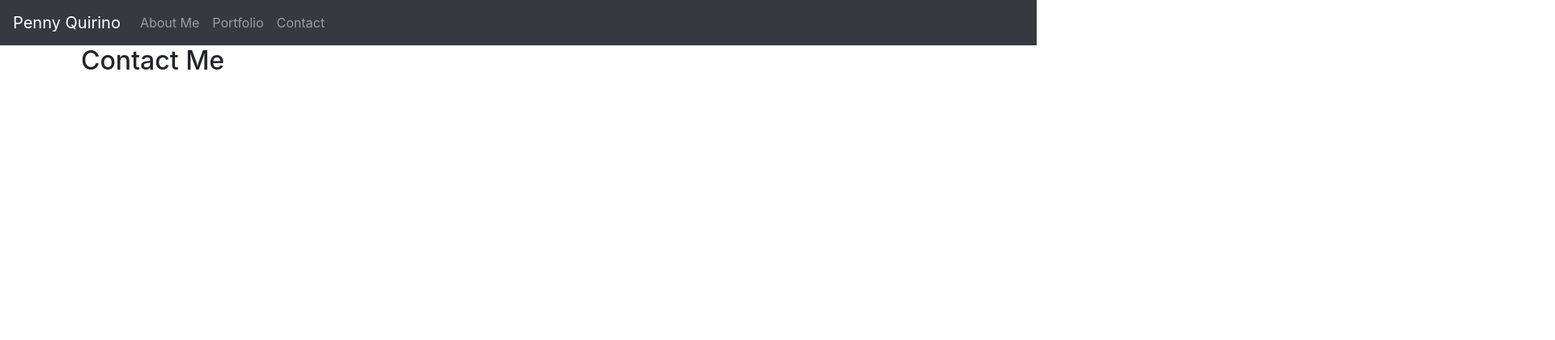
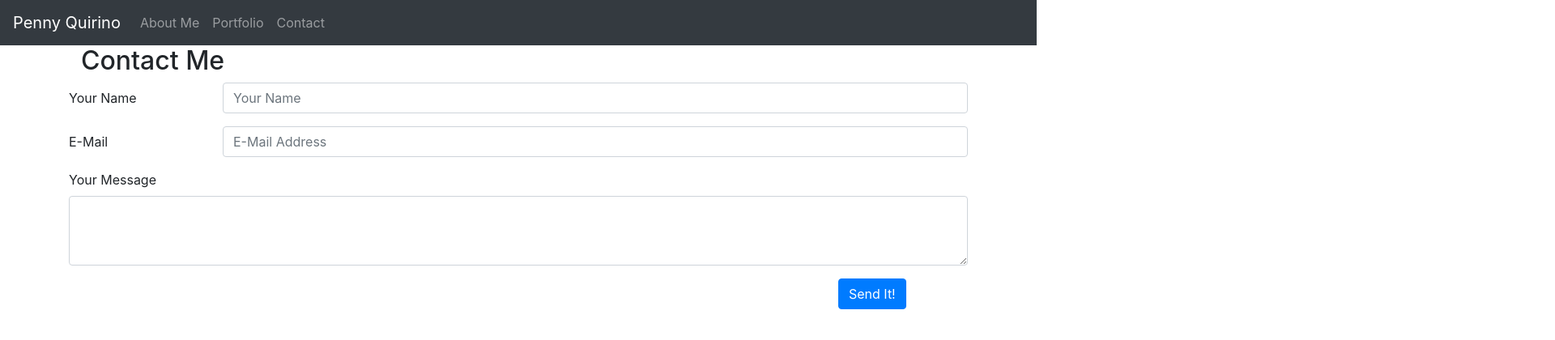
Before and after one commit to pennyquirino/Responsive-Portfolio, a plain HTML site: page contact.html in a window 1280 px wide. Shown: the top 420 px of the page at 81% size, 1920 px wide, since content can reach past the window. Drawn offline with nearby package versions, Linux system fonts and the light colour scheme.

Commit message:
added form code for contact

```diff
--- a/contact.html
+++ b/contact.html
@@ -55,8 +55,34 @@
     </div>
 
 
+    <form>
+        <div class="form-group row">
+            <label for="text-name" class="col-sm-2 col-form-label">Your Name</label>
+            <div class="col-sm-10">
+                <input name="inputName" class="form-control" id="text-name" type="text" placeholder="Your Name">
+            </div>
+        </div>
+        <div class="form-group row">
+            <label for="inputEmail" class="col-sm-2 col-form-label">E-Mail</label>
+            <div class="col-sm-10">
+                <input type="Email" class="form-control" id="inputEmail" placeholder="E-Mail Address">
+            </div>
+        </div>
+
+        <div class="form-group">
+          <label for="exampleFormControlTextarea1">Your Message</label>
+          <textarea class="form-control" id="exampleFormControlTextarea1" rows="3"></textarea>
+        </div>
+
+        <div class="form-group row">
+            <div class="col-sm-10 offset-sm-10">
+                <button type="submit" class="btn btn-primary">Send It!</button>
+            </div>
+        </div>
+    </form>
 
 
+</div>
 
 
 
```
